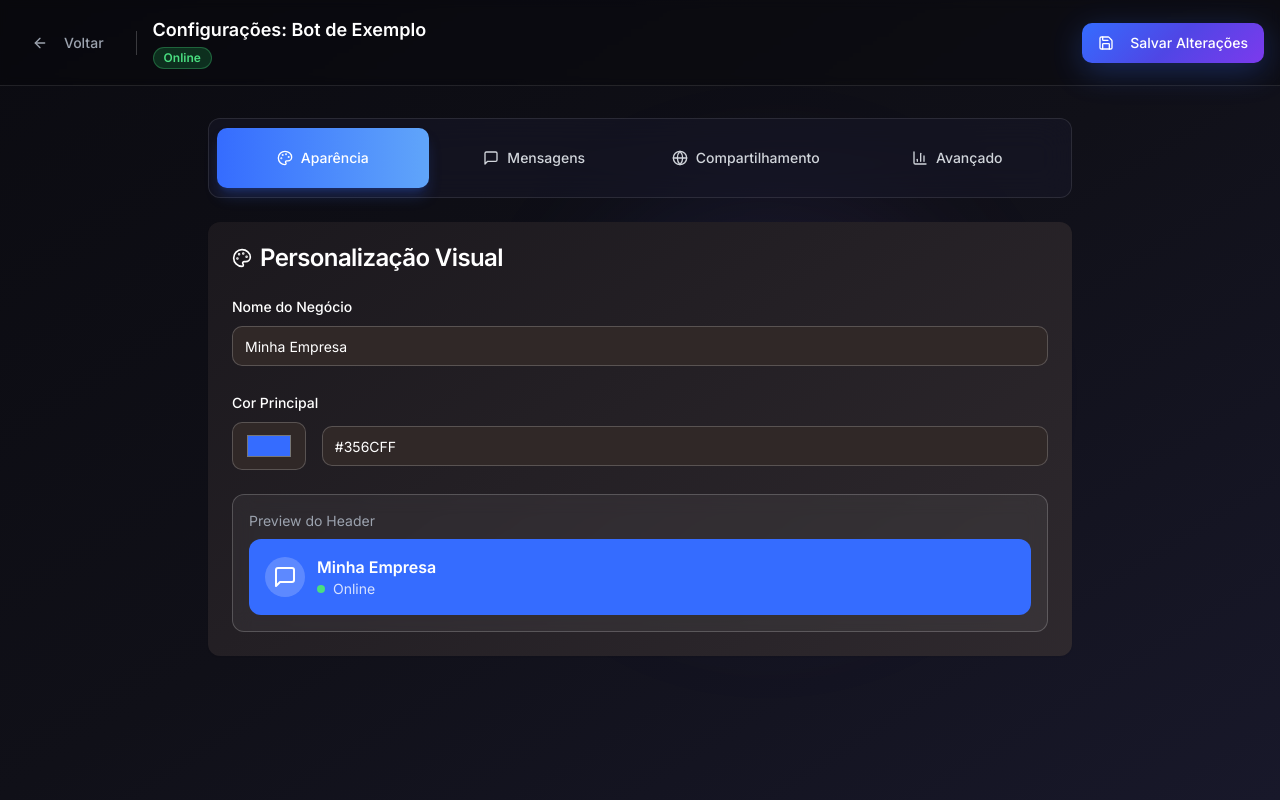
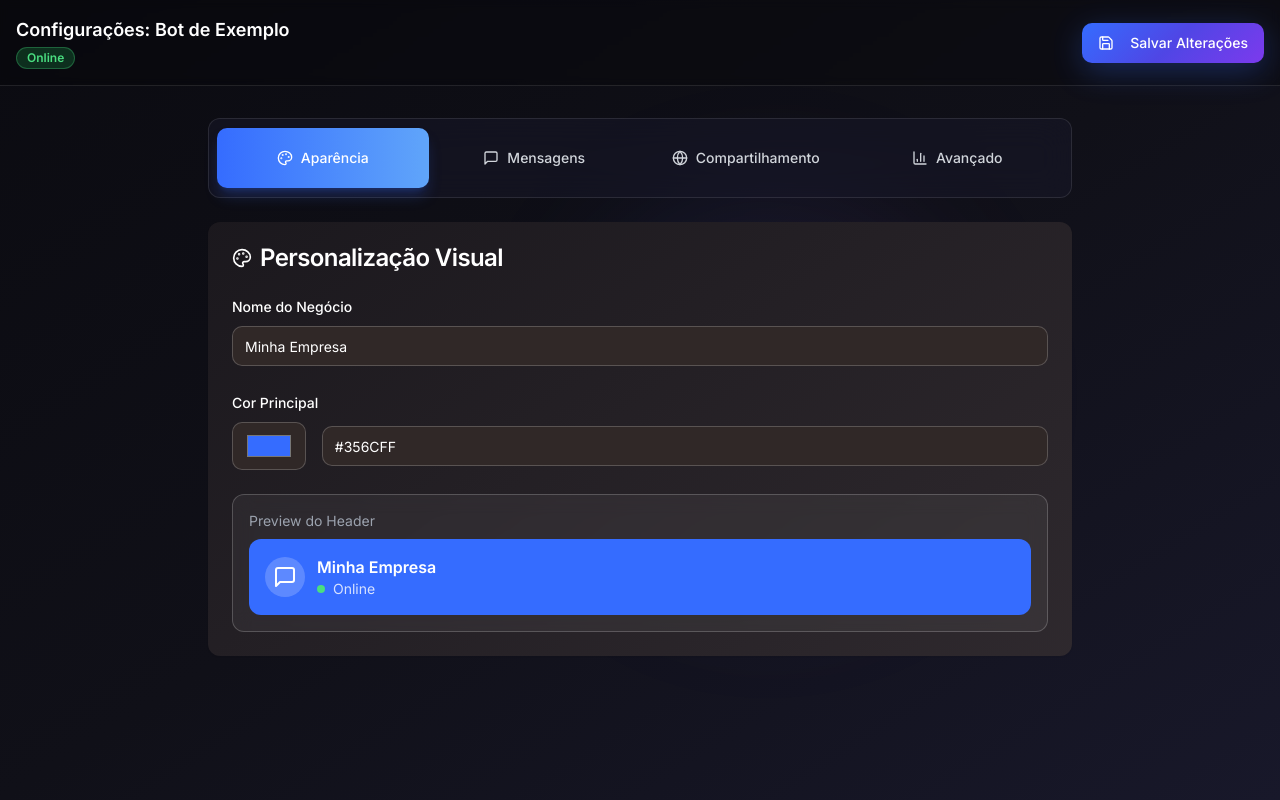
Before and after one commit to Luc-A-S/nylo-lang, a React (Vite) app: page /settings/1 in a window 1280 px wide. Built offline with nearby package versions, Linux system fonts and the light colour scheme.

Commit message:
Remove back button functionality
Removes the back button from all screens as requested.

```diff
--- a/src/pages/Editor.tsx
+++ b/src/pages/Editor.tsx
@@ -89,15 +89,6 @@ const Editor = () => {
         <div className="container mx-auto px-4 py-4">
           <div className="flex items-center justify-between">
             <div className="flex items-center space-x-4">
-              <Button
-                variant="ghost"
-                onClick={() => navigate('/dashboard')}
-                className="text-gray-400 hover:text-white hover:bg-white/10"
-              >
-                <ArrowLeft className="w-4 h-4 mr-2" />
-                Voltar
-              </Button>
-              <Separator orientation="vertical" className="h-6 bg-white/20" />
               <div>
                 <h1 className="text-lg font-semibold text-white">{chatbot.name}</h1>
                 <div className="flex items-center space-x-2">
--- a/src/pages/NotFound.tsx
+++ b/src/pages/NotFound.tsx
@@ -2,7 +2,7 @@
 import { useNavigate } from "react-router-dom";
 import { useEffect } from "react";
 import { Button } from "@/components/ui/button";
-import { Home, ArrowLeft, Bot } from "lucide-react";
+import { Home, Bot } from "lucide-react";
 
 const NotFound = () => {
   const navigate = useNavigate();
@@ -41,16 +41,6 @@ const NotFound = () => {
             <Home className="w-4 h-4 mr-2" />
             Ir para Dashboard
           </Button>
-          <div>
-            <Button
-              variant="ghost"
-              onClick={() => navigate('/')}
-              className="text-primary hover:text-primary-light hover:bg-primary/10"
-            >
-              <ArrowLeft className="w-4 h-4 mr-2" />
-              Voltar ao Início
-            </Button>
-          </div>
         </div>
       </div>
     </div>
--- a/src/pages/Settings.tsx
+++ b/src/pages/Settings.tsx
@@ -1,4 +1,3 @@
-
 import { useState, useEffect } from 'react';
 import { useParams, useNavigate } from 'react-router-dom';
 import { useNylo } from '@/contexts/NyloContext';
@@ -103,15 +102,6 @@ const Settings = () => {
         <div className="container mx-auto px-4 py-4">
           <div className="flex items-center justify-between">
             <div className="flex items-center space-x-4">
-              <Button
-                variant="ghost"
-                onClick={() => navigate('/dashboard')}
-                className="text-gray-400 hover:text-white hover:bg-white/10"
-              >
-                <ArrowLeft className="w-4 h-4 mr-2" />
-                Voltar
-              </Button>
-              <Separator orientation="vertical" className="h-6 bg-white/20" />
               <div>
                 <h1 className="text-lg font-semibold text-white">Configurações: {chatbot.name}</h1>
                 <Badge
```
